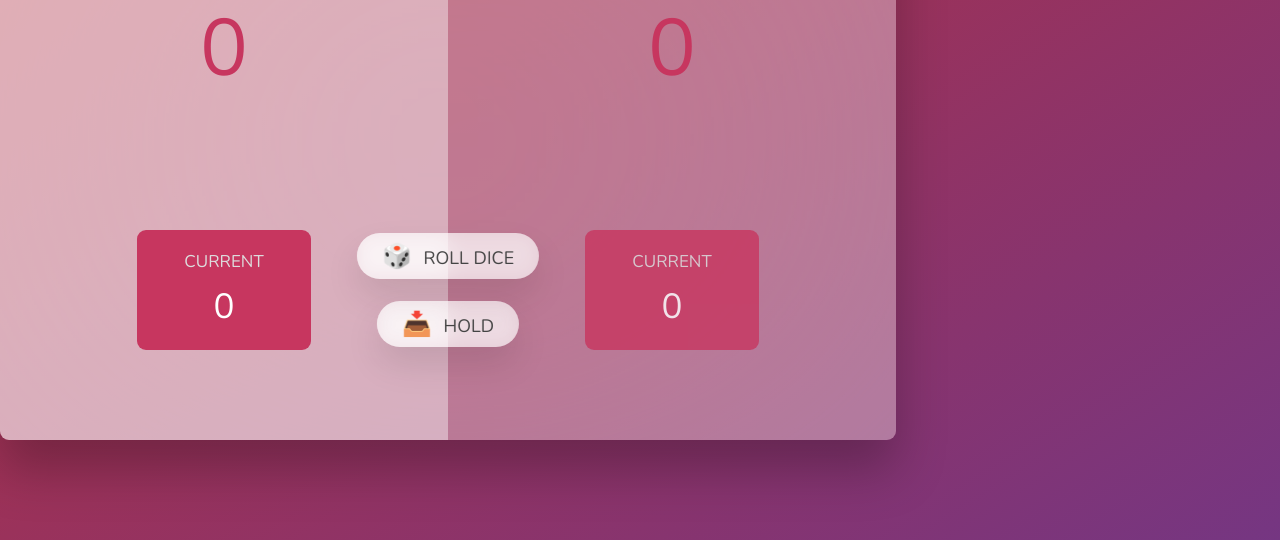
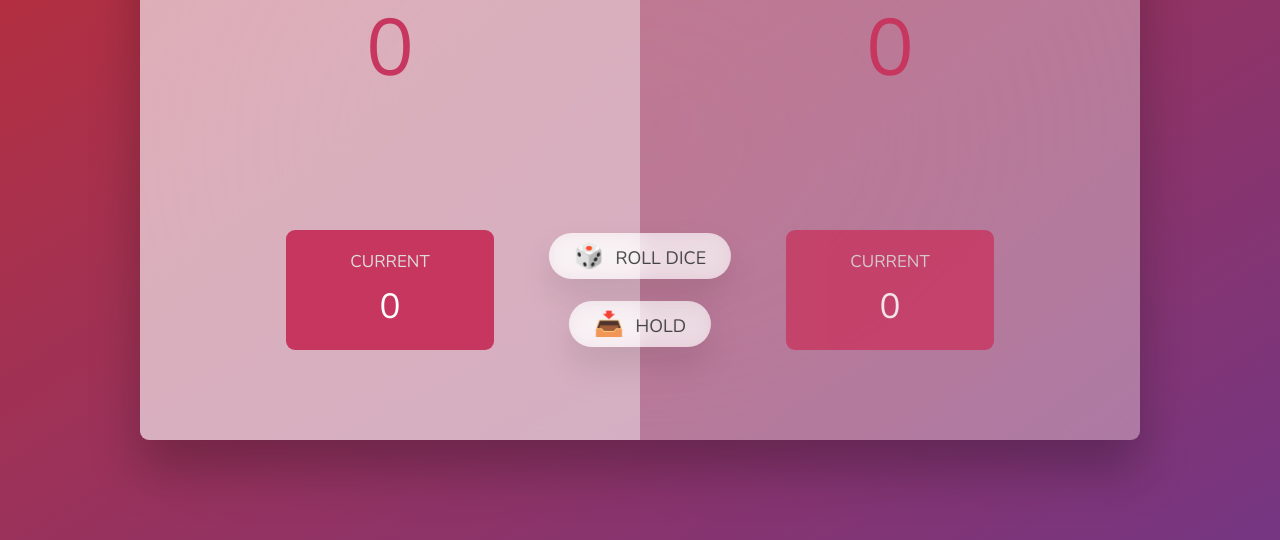
Before and after one commit to jet-web/js, a plain HTML site: page 03_PigGame/03_PigGame.html in a window 1280 px wide. Shown: the part 260-800 px from the top of the page. Drawn offline with nearby package versions, Linux system fonts and the light colour scheme.

Commit message:
Update style.css

```diff
--- a/03_PigGame/style.css
+++ b/03_PigGame/style.css
@@ -1,9 +1,5 @@
 @import url('https://fonts.googleapis.com/css2?family=Nunito&display=swap');
 
-body{
-	height: 70%;
-	width:70%;
-}
 
 
 * {
```
